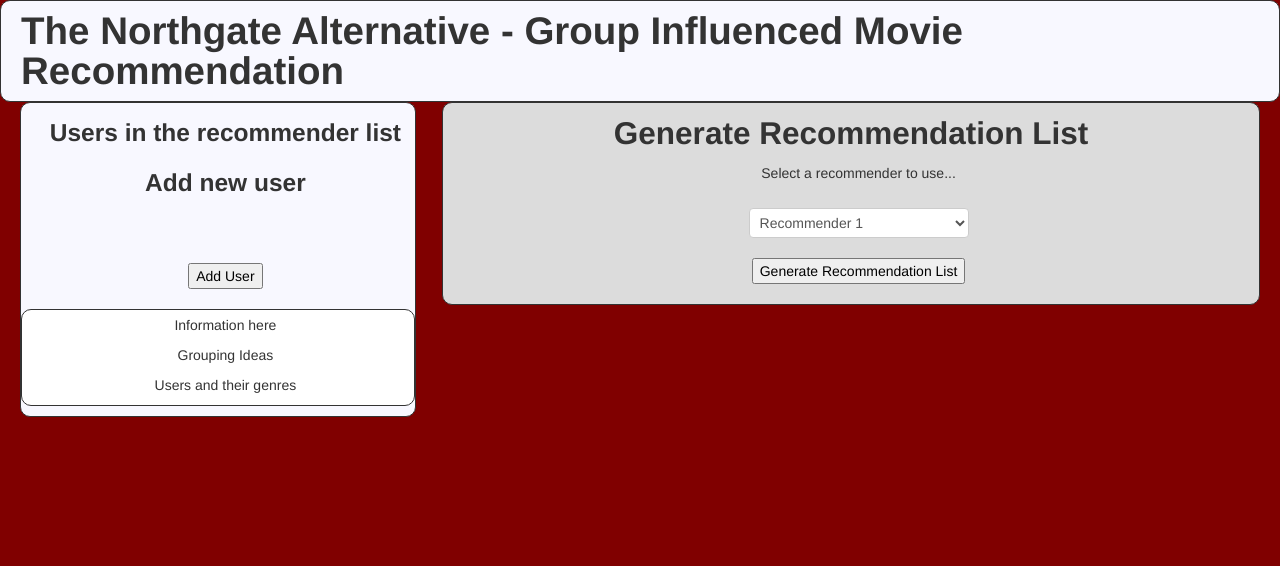
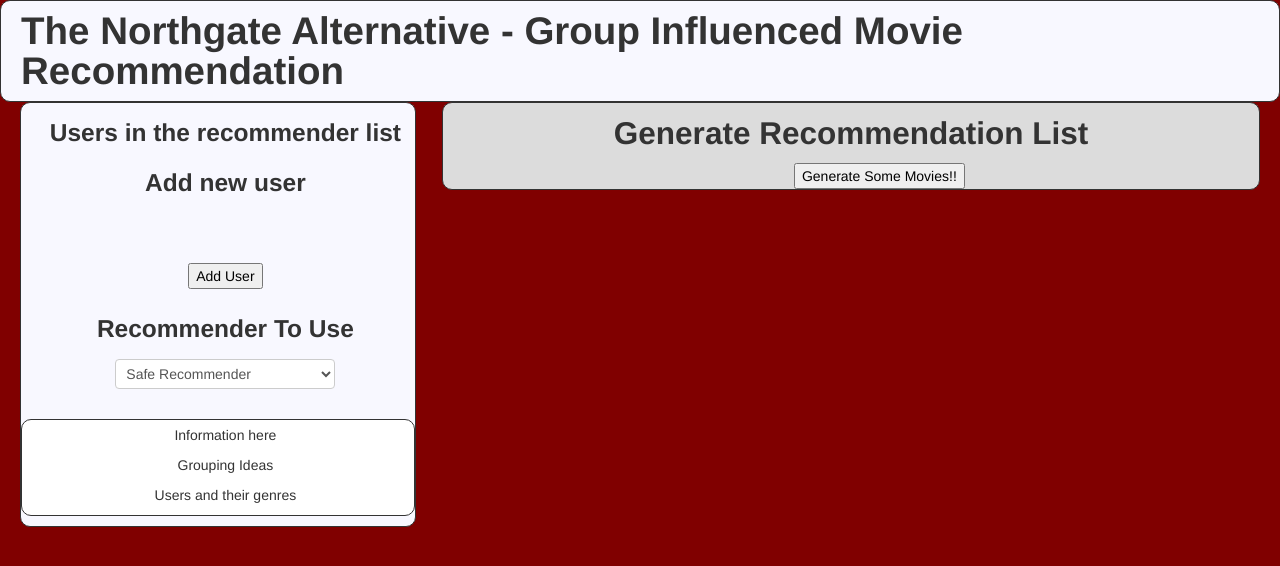
Before and after one commit to zachcannon/The_Northgate_Alternative, a Flask app: template app/templates/manage_users.html in a window 1280 px wide. Shown: the top 566 px of the page. Run offline with Flask 2, Linux system fonts and the light colour scheme; the template is opened without the code that fills it: values that come from a table or form of the project are taken from there, others are empty; parts of the project's set-up code (start-up, migrations or seed data) failed here and were passed over; some libraries are stand-ins or nearby versions.

Commit message:
Updated UI to have all action take place on..
manage_users.html or the main page

```diff
--- a/app/forms.py
+++ b/app/forms.py
@@ -6,7 +6,3 @@ class RemoveUserForm(wtf.Form):
 
 class UserForm(wtf.Form):
 	username = wtf.TextField('User Name', validators=[validators.Required()])
-
-class RecommenderForm(wtf.Form):
-	recommendertype = wtf.SelectField('Select a recommender to use...',
-		choices=[('recommender1','Recommender 1'),('recommender2','Recommender 2')])
--- a/app/static/css/style.css
+++ b/app/static/css/style.css
@@ -33,6 +33,11 @@ ul {
     list-style-type: none;
 }
 
+#generateMovieList {
+	position: relative;
+	left: 43%;
+}
+
 #tipsandtricksbox {
 	margin-bottom: 10px;
 	padding-top: 5px;
--- /dev/null
+++ b/app/static/js/manage_users.js
@@ -0,0 +1,20 @@
+/// <reference path="jquery-ui-1.10.3.min.js" />
+
+$( document ).ready(function() {
+
+
+	$('#generateMovieList').click(function generateMovieList() {
+
+		var postMovieList = function(movies) {
+			$('#movieList').empty();
+			$.each( movies['movies'], function(index, value) {
+				$('#movieList').append('<li>'+value+'</li>');
+			});
+		};
+
+		$.post('/recommender_results', {
+			recommender: document.getElementById("recommenderstouse").value
+		}).done(postMovieList);
+	});
+
+});
--- a/app/templates/base.html
+++ b/app/templates/base.html
@@ -7,6 +7,7 @@
 		<link rel="stylesheet" href="static/css/style.css">
 		<script src="static/js/jquery-1.10.2.min.js" type="text/javascript"></script>
 		<script src="static/js/bootstrap.min.js" type="text/javascript"></script>
+		<script src="static/js/manage_users.js" type="text/javascript"></script>
         <title>{% block title %}The Northgate Alternative - Group Influenced Movie Recommendation{% endblock %}</title>
     </head>
     <body class="pagebase">
--- a/app/templates/manage_users.html
+++ b/app/templates/manage_users.html
@@ -36,6 +36,14 @@
 				<p><input type="submit" value="Add User"/></p>
 			</form>
 
+			<h3 class="formpiece" >Recommender To Use</h3>
+			<form class="formpiece text-center">
+				<select id="recommenderstouse">
+					<option value="recommender1" selected>Safe Recommender</option>
+					<option value="recommender2">Swing for the fences</option>
+				</select>
+			</form>
+
 			<div id="tipsandtricksbox" class="formpiece">
 				<p>Information here</p>
 				<p>Grouping Ideas</p>
@@ -46,22 +54,11 @@
 		<div class="span8 pagebody">
 
 			<h2 class=" text-center" >Generate Recommendation List</h1>
-			<form class="formpiece text-center" action="{{ url_for('group_recommend') }}" method="post" accept-charset="utf-8">
-				{{ recommender_form.csrf_token }}
-				<p>
-					<label for="recommendertype">{{ recommender_form.recommendertype.label }}</label><br />
-					{{ recommender_form.recommendertype|safe }}<br />
 
-					{% if recommender_form.recommendertype.errors %}
-					<ul class="errors">
-						{% for error in recommender_form.recommendertype.errors %}
-						<li>{{ error }}</li>
-						{% endfor %}
-					</ul>
-					{% endif %}
-				</p>
-				<p><input type="submit" value="Generate Recommendation List"/></p>
-			</form>
+			<ul id="movieList"></ul>
+
+			<button id="generateMovieList"> Generate Some Movies!! </button>
+
 		</div>
 	</div>
 </div>
--- a/app/views.py
+++ b/app/views.py
@@ -2,9 +2,9 @@ from app import app
 from google.appengine.ext import db
 from models import RecommenderUser
 from movie_recommender import MovieRecommender
-from forms import UserForm, RecommenderForm, RemoveUserForm
+from forms import UserForm, RemoveUserForm
 from decorators import login_required
-from flask import render_template, flash, url_for, redirect, request
+from flask import render_template, flash, url_for, redirect, request, jsonify
 from google.appengine.api import users
 
 @app.route('/')
@@ -16,12 +16,10 @@ def manage_users():
 	recommender_users = RecommenderUser.all()
 	form = UserForm()
 	remove_user_form = RemoveUserForm()
-	recommender_form = RecommenderForm()
 
 	return render_template('manage_users.html',
 		recommender_users = recommender_users,
 		form=form,
-		recommender_form=recommender_form,
 		remove_user_form=remove_user_form)
 
 @app.route('/add_recommender_user', methods = ['GET', 'POST'])
@@ -47,18 +45,14 @@ def remove_user():
 			result.delete()
 		return redirect(url_for('manage_users'))
 
-@app.route('/recommender_results', methods = ['GET','POST'])
+@app.route('/recommender_results', methods = ['POST'])
 def group_recommend():
-	form = RecommenderForm()
-	if form.validate_on_submit():
-		recommender_users = RecommenderUser.all()
-		recommender_to_use = form.recommendertype.data
-		users_for_search = []
-		for user in recommender_users:
-			users_for_search.append(int(user.username))
-
-		recommender = MovieRecommender()
-		recommender.populate_users(users_for_search, recommender_to_use)
-		results = recommender.generate_movie_list()
-
-		return render_template('recommender_results.html', movies_returned=results)
+	recommender_users = RecommenderUser.all()
+	recommender_to_use = request.form['recommender']
+	users_for_search = []
+	for user in recommender_users:
+		users_for_search.append(int(user.username))
+	recommender = MovieRecommender()
+	recommender.populate_users(users_for_search, recommender_to_use)
+	results = recommender.generate_movie_list()
+	return jsonify({'movies': results})
```
Also changed, not shown: app/templates/recommender_results.html (deleted, +0 -19 lines).
